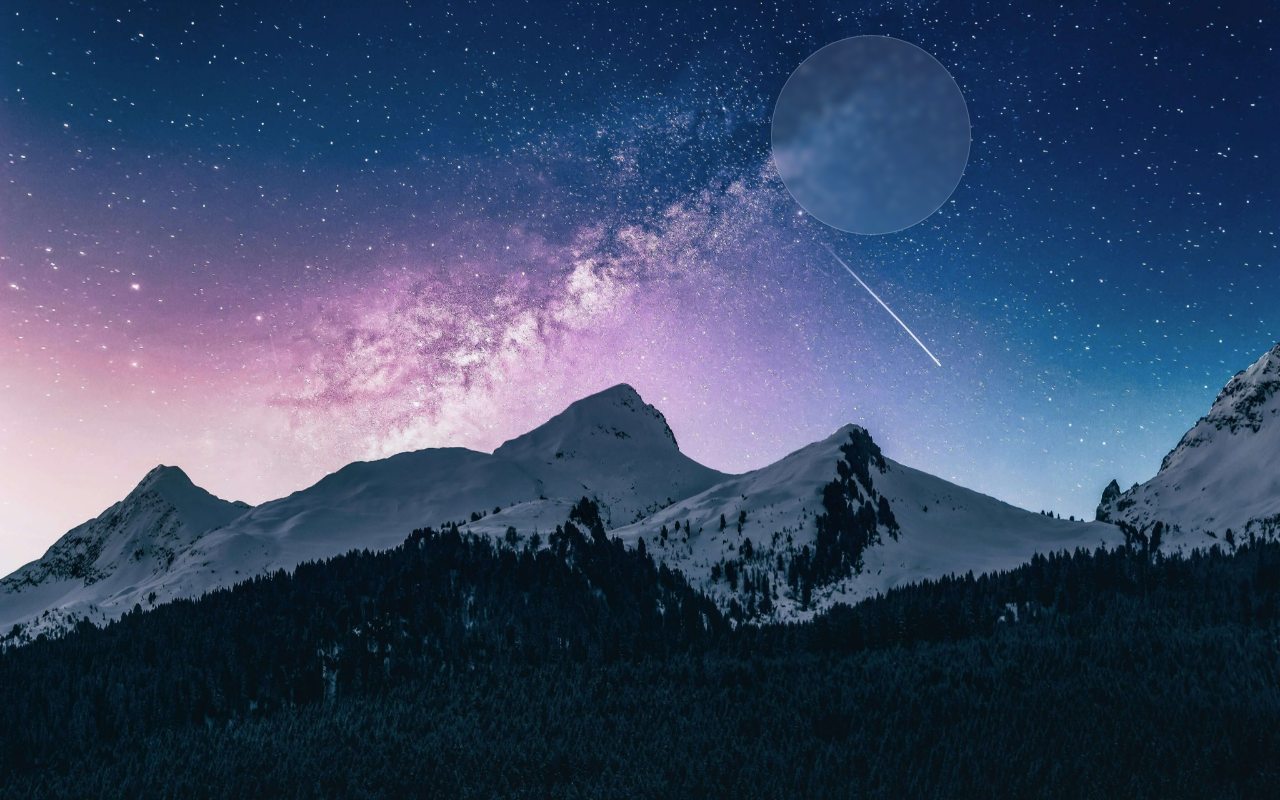
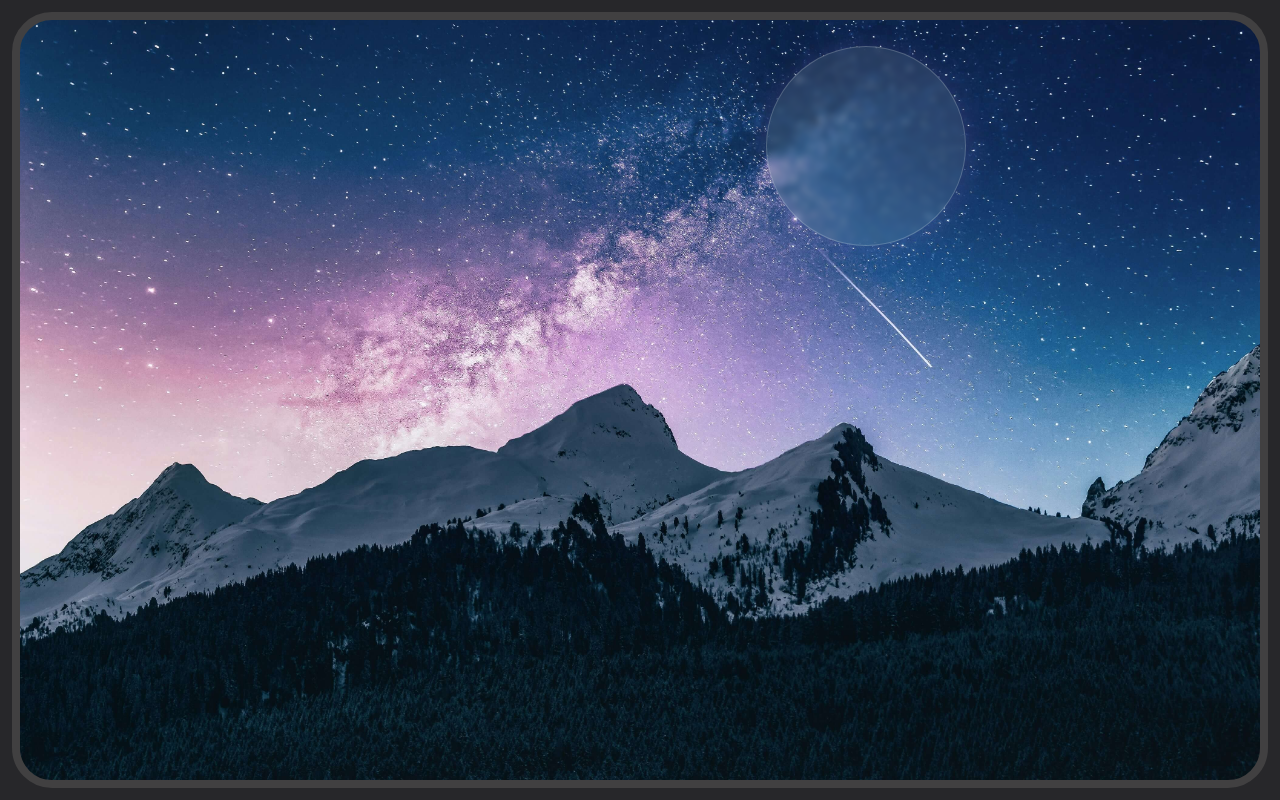
Before and after one commit to dgschel/liquidglass, an Angular app: page / in a window 1280 px wide. Built offline with nearby package versions, Linux system fonts and the light colour scheme.

Commit message:
add a frame to improve ui

```diff
--- a/src/app/app.component.css
+++ b/src/app/app.component.css
@@ -1,8 +1,15 @@
-.bg-image {
-  background: url("/bg.jpeg") no-repeat center center fixed;
-  background-size: cover;
+.frame {
   width: 100svw;
   height: 100svh;
+  padding: 0.75rem;
+}
+
+.bg-image {
+  background: url("/bg.jpeg") center/cover;
+  width: 100%;
+  height: 100%;
+  border-radius: 2.5rem;
+  border: 0.5rem solid rgba(65, 64, 65, 255);
 }
 
 .liquid-glass {
@@ -13,6 +20,6 @@
   backdrop-filter: blur(3px);
   background-color: rgba(255, 255, 255, 0.1);
   border: 1px solid rgba(255, 255, 255, 0.2);
-  box-shadow: 0 4px 30px rgba(0, 0, 0, 0.1);
+  box-shadow: 0 4px 30px rgba(238, 130, 238, 0.15);
   transition: all 0.7s ease-in-out;
 }
--- a/src/app/app.component.html
+++ b/src/app/app.component.html
@@ -1,6 +1,8 @@
-<div class="bg-image" #container>
-  <div
-    class="liquid-glass"
-    [ngStyle]="{ left: position().x + 'px', top: position().y + 'px' }"
-  ></div>
+<div class="frame">
+  <div class="bg-image" #container>
+    <div
+      class="liquid-glass"
+      [ngStyle]="{ left: position().x + 'px', top: position().y + 'px' }"
+    ></div>
+  </div>
 </div>
```
